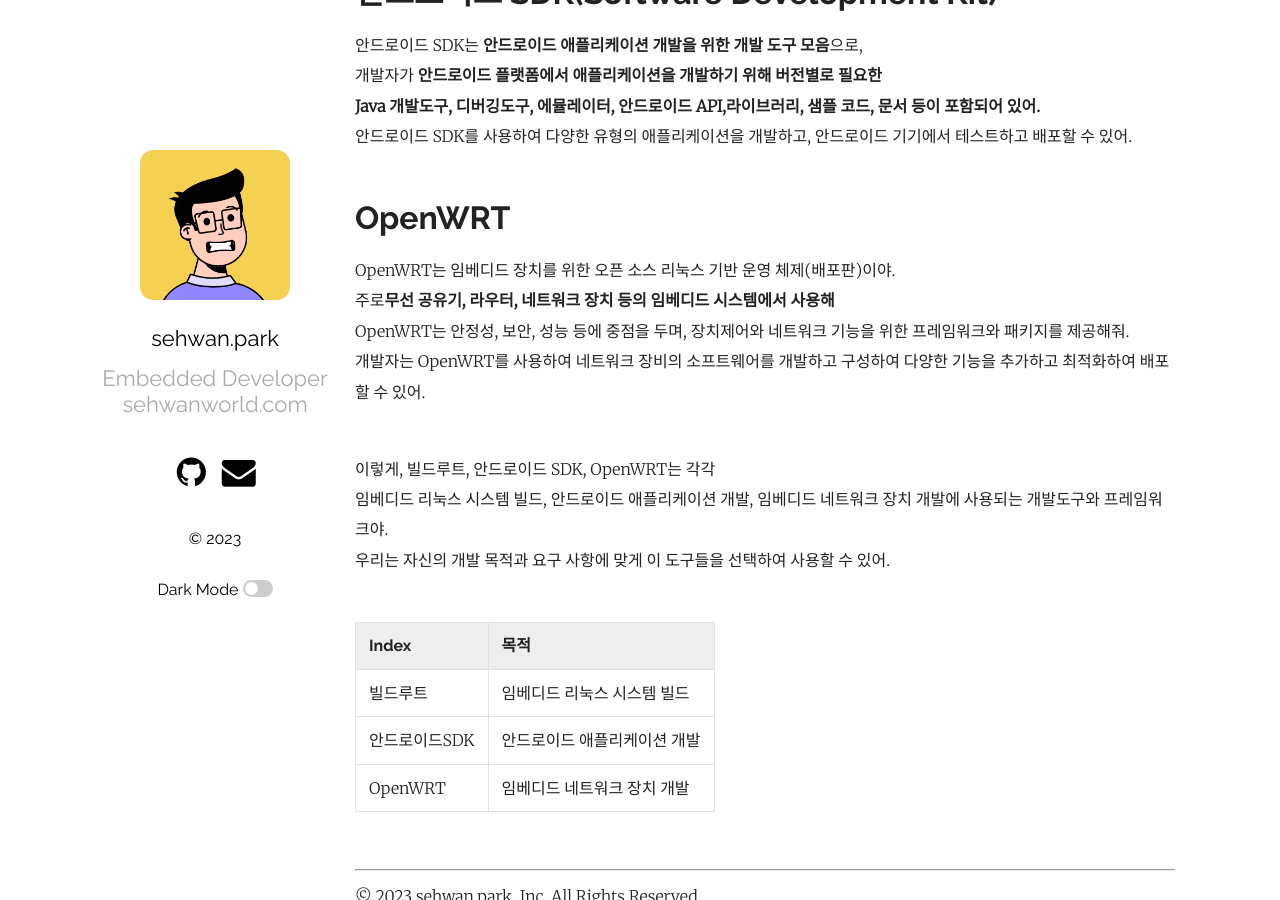
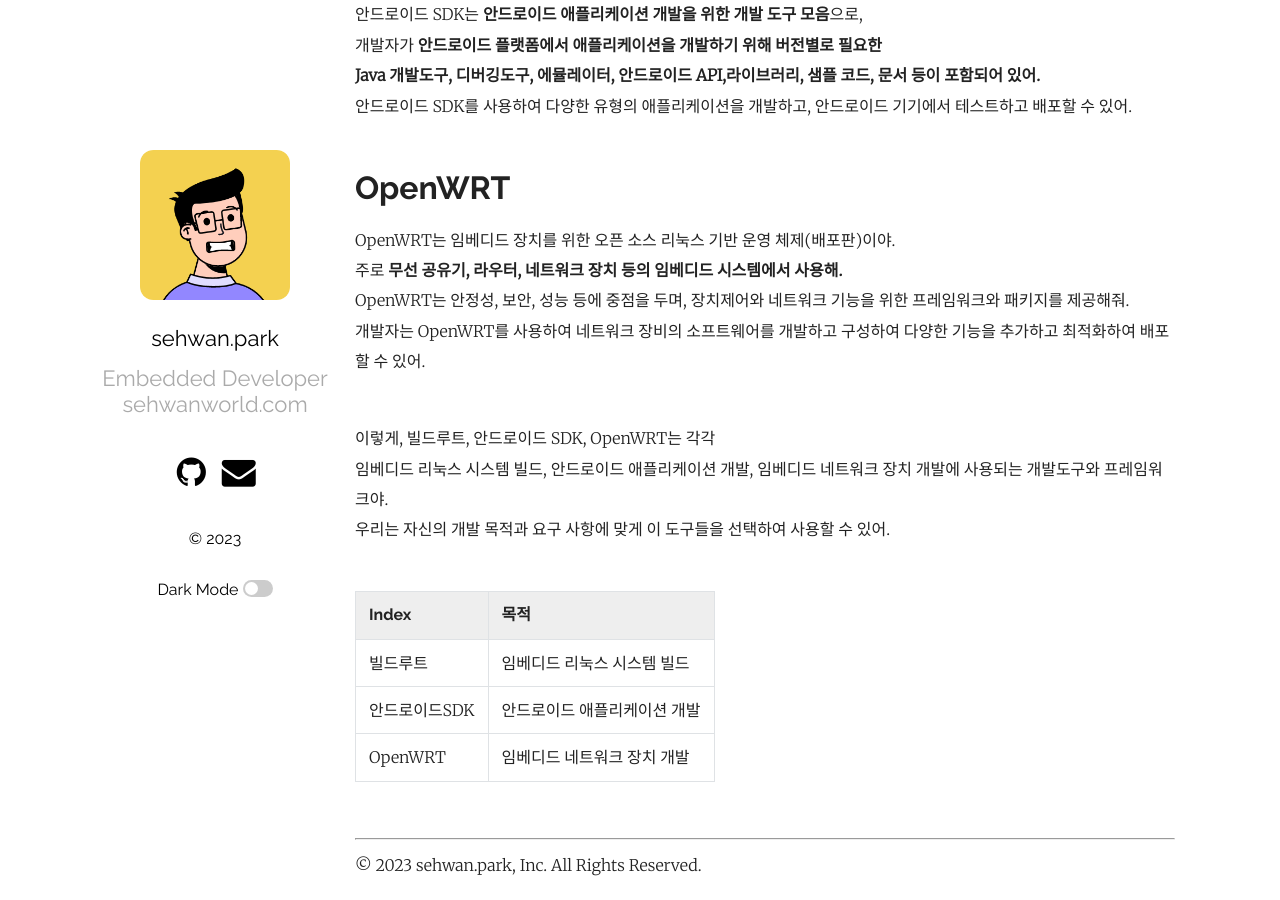
Before and after one commit to sehwann/sehwann.github.io, a Jekyll site: the page built from _posts/2023-06-05-임베디드리눅스 개발도구 프레임워크.markdown, in a window 1280 px wide and 900 px high, scrolled down 882 px. Built offline with Jekyll 4.4.1, drawn with Linux system fonts in a browser that asks for light colours.

Commit message:
posts : Update posts

```diff
--- a/_posts/2023-06-05-임베디드리눅스 개발도구 프레임워크.markdown
+++ b/_posts/2023-06-05-임베디드리눅스 개발도구 프레임워크.markdown
@@ -18,7 +18,6 @@ OpenWRT는 배포판 및 프레임워크로 분류할 수 있지.<br>
 # 빌드루트(Buildroot)
 빌드루트는 임베디드 시스템용 리눅스 배포판을 만들기 위한 유틸리티야.<br>
 임베디드 시스템에서 사용할 수 있는 **최소한의 리눅스 시스템을 빠르게 만들기 위해 사용**돼.<br>
-<br>
 
 **빌드루트는 리눅스 커널, 루트 파일 시스템, 부트로더, 라이브러리 및 응용 프로그램 등을 포함한 완전한 시스템 이미지를 생성**하는데,<br>
 개발자는 빌드루트를 사용해서 **필요한 컴포넌트를 선택하고 구성하여 임베디드 시스템을 빌드하고, 크로스 컴파일링 환경을 설정**할 수 있어.<br>
@@ -35,7 +34,7 @@ OpenWRT는 배포판 및 프레임워크로 분류할 수 있지.<br>
 
 # OpenWRT
 OpenWRT는 임베디드 장치를 위한 오픈 소스 리눅스 기반 운영 체제(배포판)이야.<br>
-주로**무선 공유기, 라우터, 네트워크 장치 등의 임베디드 시스템에서 사용해**<br>
+주로 **무선 공유기, 라우터, 네트워크 장치 등의 임베디드 시스템에서 사용해.**<br>
 OpenWRT는 안정성, 보안, 성능 등에 중점을 두며, 장치제어와 네트워크 기능을 위한 프레임워크와 패키지를 제공해줘.<br>
 개발자는 OpenWRT를 사용하여 네트워크 장비의 소프트웨어를 개발하고 구성하여 다양한 기능을 추가하고 최적화하여 배포할 수 있어.<br>
 
```
